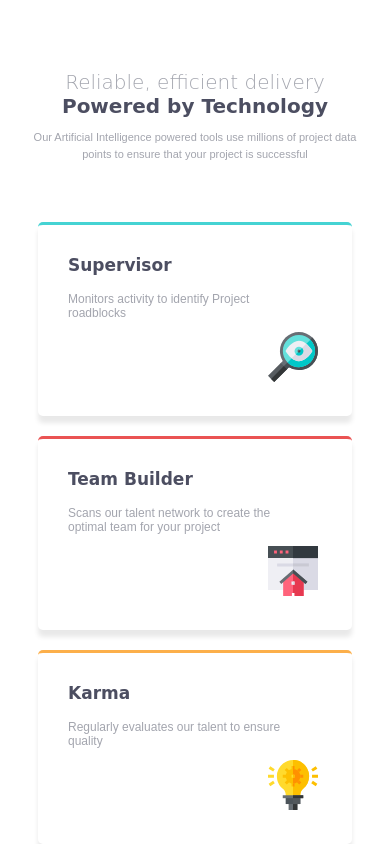
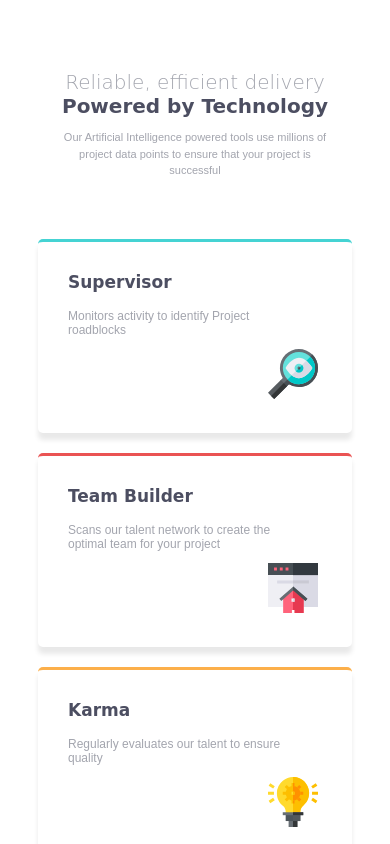
Before and after one commit to emedee/four-card-feature, a plain HTML site: page Index.html in a window 390 px wide. Shown: the top 844 px of the page. Drawn offline with Linux system fonts and the light colour scheme.

Commit message:
'commit'

```diff
--- a/Style.css
+++ b/Style.css
@@ -17,6 +17,7 @@
         margin-right: auto !important;
         line-height: 1.5;
         font-size: 11px !important;
+        width: 85% !important;
     }
     .header{
         font-size: 17px !important;
```
